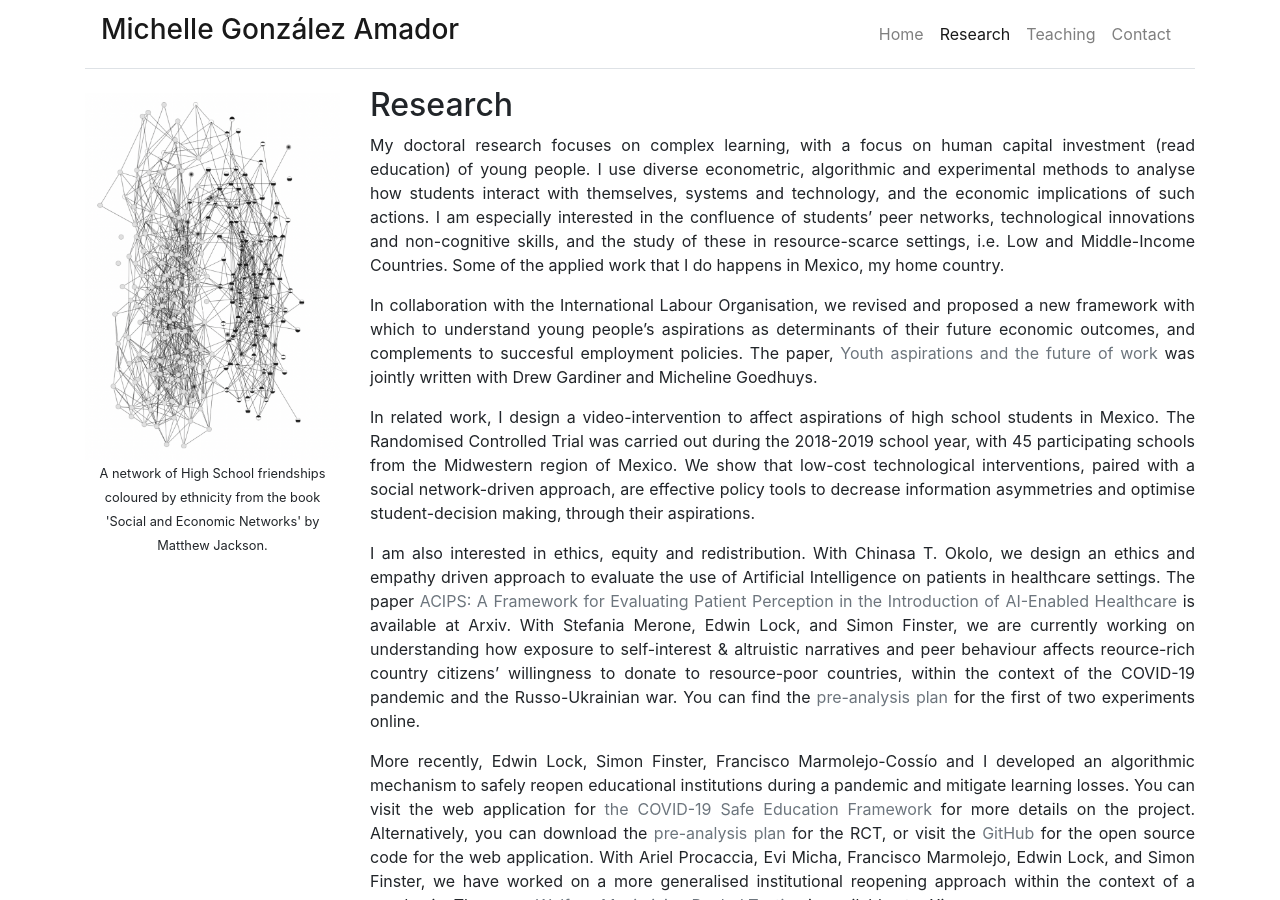
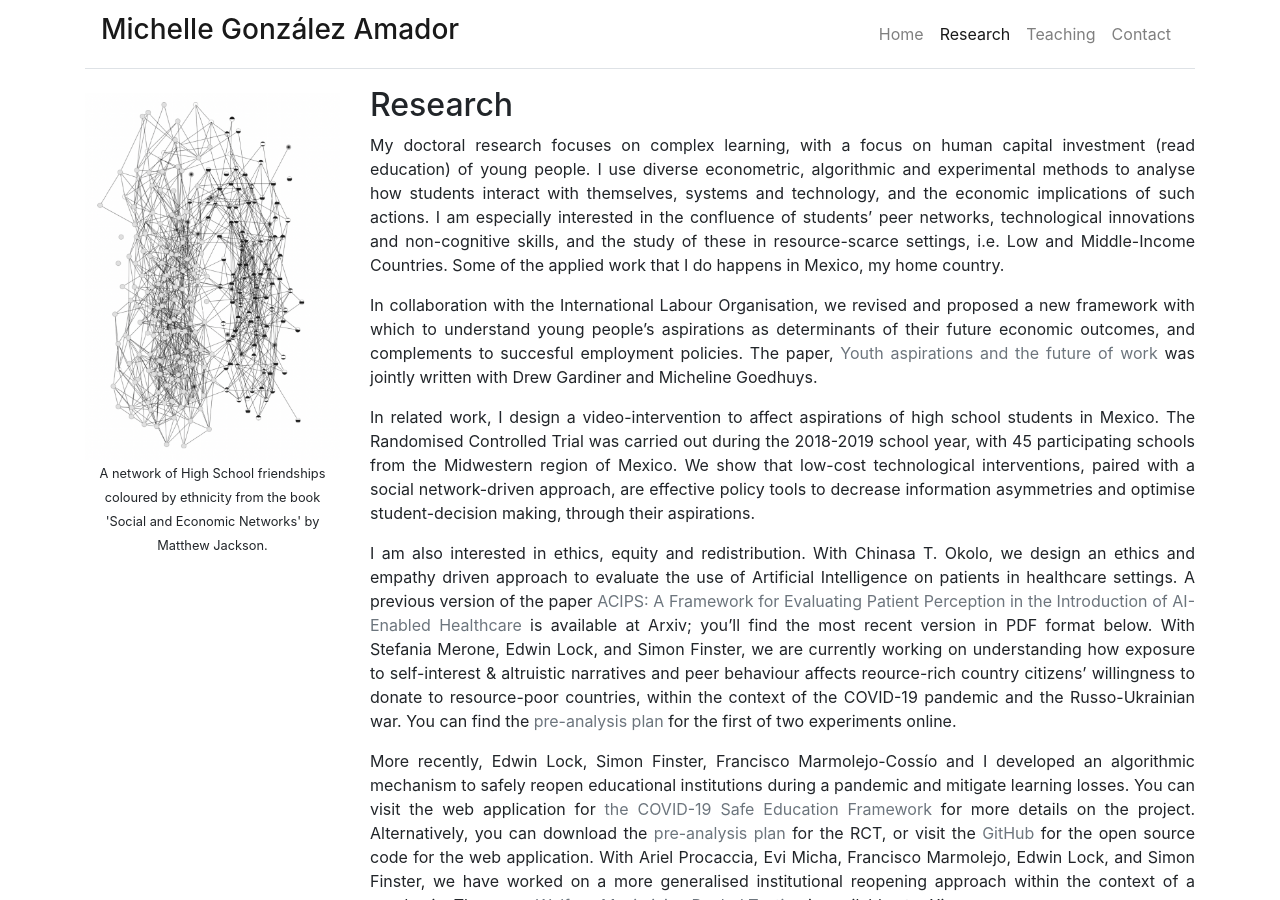
Before and after one commit to michelleg06/m-gonzalezamador.com, a Jekyll site: the page built from research.md, in a window 1280 px wide and 900 px high. Built offline with Jekyll 4.4.1, drawn with Linux system fonts in a browser that asks for light colours; nearby versions of some CDN libraries.

Commit message:
Update research.md

```diff
--- a/research.md
+++ b/research.md
@@ -23,8 +23,8 @@ student-decision making, through their aspirations.
 
 I am also interested in ethics, equity and redistribution. With Chinasa T. Okolo, we design
 an ethics and empathy driven approach to evaluate the use of Artificial Intelligence on patients
-in healthcare settings. The paper [ACIPS: A Framework for Evaluating Patient Perception in the Introduction of AI-Enabled Healthcare](https://arxiv.org/abs/2111.04456)
-is available at Arxiv. With Stefania Merone, Edwin Lock, and Simon Finster, we are currently working on understanding
+in healthcare settings. A previous version of the paper [ACIPS: A Framework for Evaluating Patient Perception in the Introduction of AI-Enabled Healthcare](https://arxiv.org/abs/2111.04456)
+is available at Arxiv; you'll find the most recent version in PDF format below. With Stefania Merone, Edwin Lock, and Simon Finster, we are currently working on understanding
 how exposure to self-interest & altruistic narratives and peer behaviour affects reource-rich country citizens' willingness to
 donate to resource-poor countries, within the context of the COVID-19 pandemic and the Russo-Ukrainian war. You can find the [pre-analysis plan](https://doi.org/10.1257/rct.8422-1.0) for the first of two experiments online.
 
```
